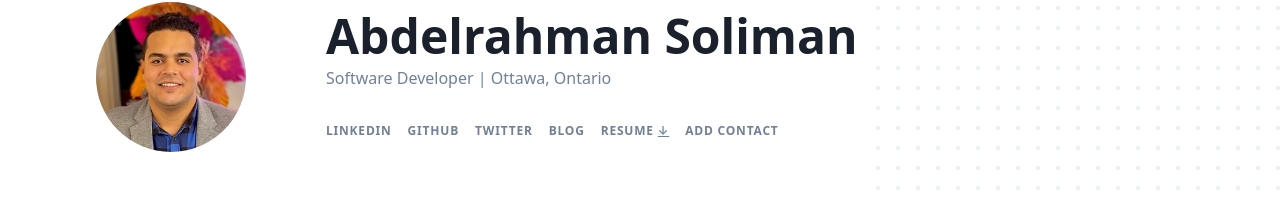
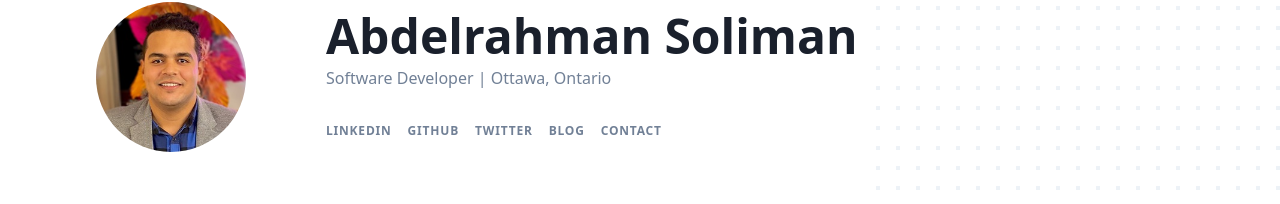
Before and after one commit to asolimandev/asoliman.dev, a Gatsby site: page / in a window 1280 px wide. Shown: the part 94-298 px from the top of the page. Built offline with nearby package versions, Linux system fonts and the light colour scheme; Gatsby itself is replaced by a stand-in of ours.

Commit message:
testtest

```diff
--- a/src/components/header/index.jsx
+++ b/src/components/header/index.jsx
@@ -66,13 +66,8 @@ const Header = ({ metadata = {}, noBlog = false }) => {
             </li>
           )}
           <li className={classes.item}>
-            <a className={classes.link} href={resumeFile} download="Abdelrahman_Soliman_Resume.pdf">
-              Resume <u>↓</u>
-            </a>
-          </li>
-          <li className={classes.item}>
             <a className={classes.link} href={contactFile} download="Abdelrahman_Soliman.vcf">
-              Add Contact
+              Contact
             </a>
           </li>
         </ul>
```
